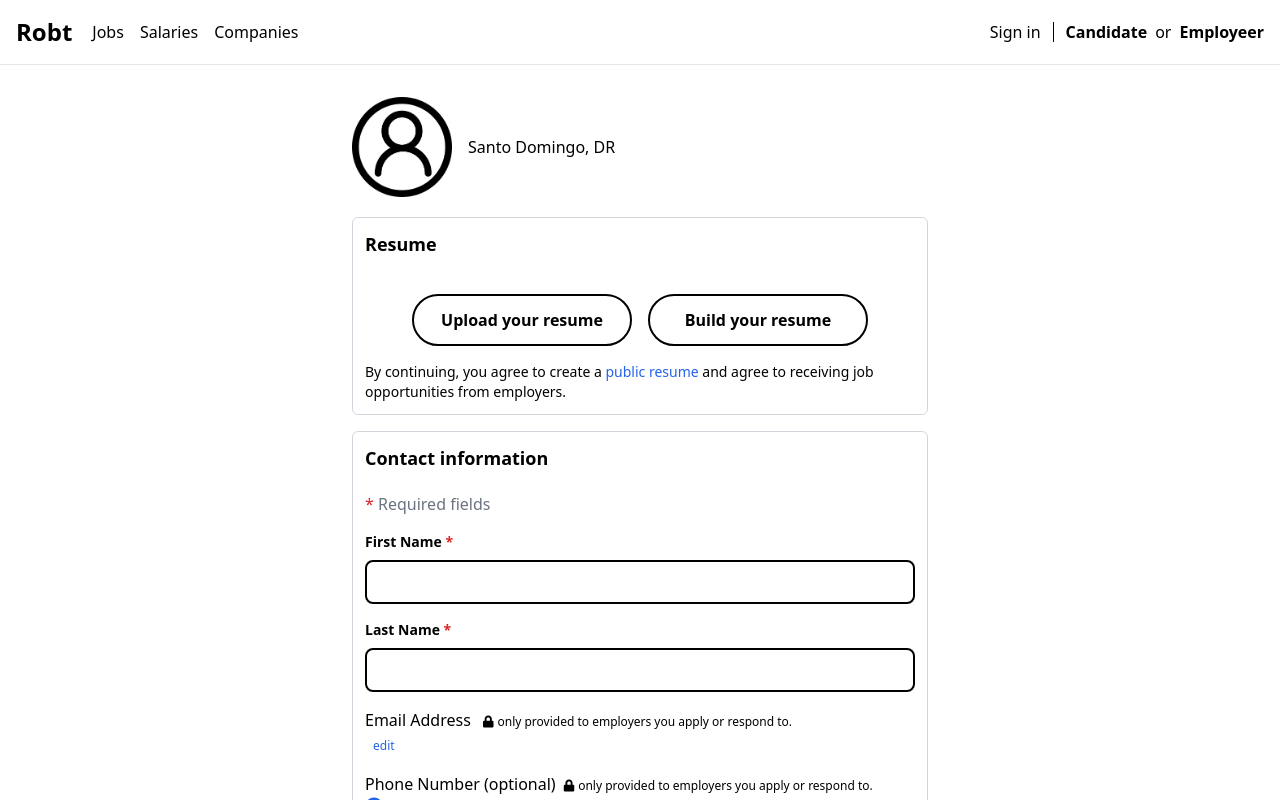
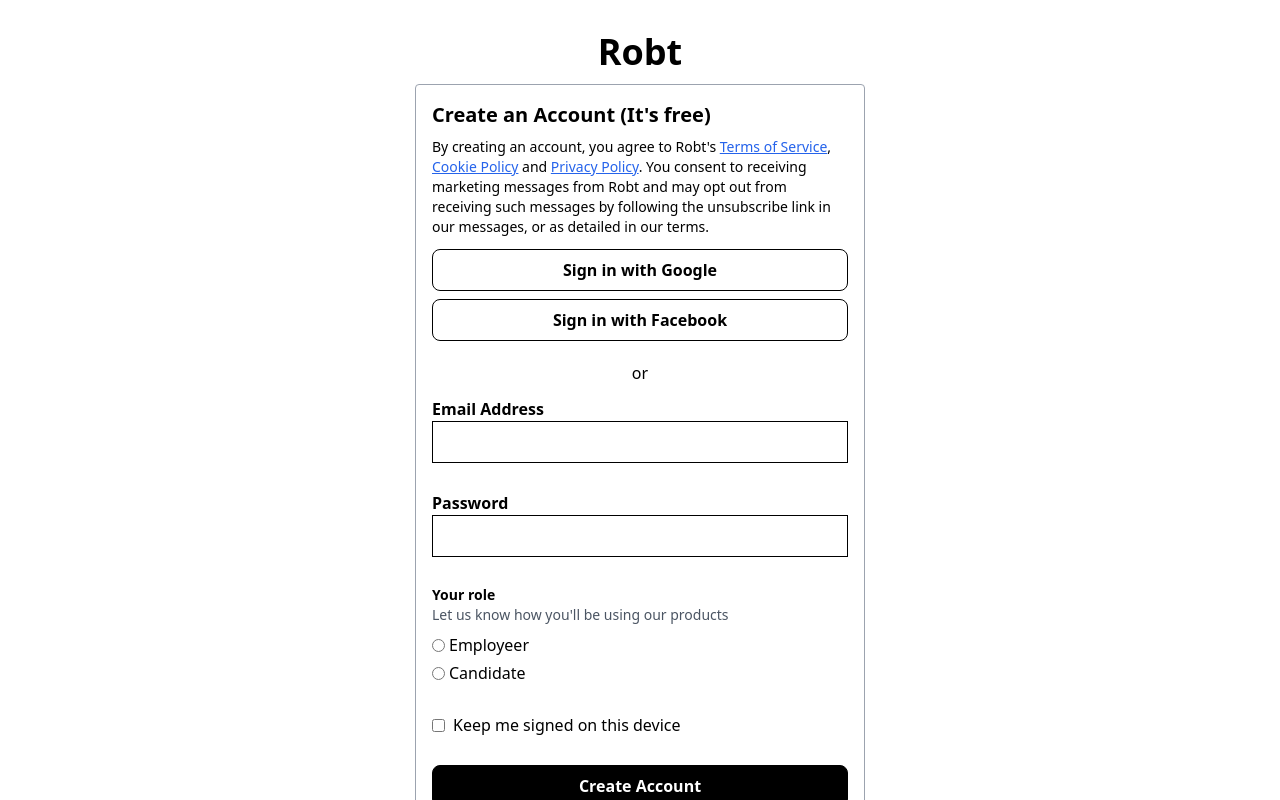
Before and after one commit to Almsrr/robt, a Next.js app: page /candidate/register in a window 1280 px wide. Shown: the top 800 px of the page. Built offline with nearby package versions, Linux system fonts and the light colour scheme.

Commit message:
registration page

```diff
--- a/components/LoginForm.tsx
+++ b/components/LoginForm.tsx
@@ -41,7 +41,7 @@
           ref={emailInput}
           type="email"
           placeholder="Email"
-          className="w-full"
+          className="form-input w-full"
         />
       </div>
       <div className="form-row">
@@ -49,7 +49,7 @@
           ref={passwordInput}
           type="password"
           placeholder="Password"
-          className="w-full"
+          className="form-input w-full"
         />
         <Link href="#">
           <a className="text-sm text-gray-600 cursor-point mt-1">
--- /dev/null
+++ b/components/RegisterForm.tsx
@@ -0,0 +1,99 @@
+import { FC, useRef } from "react";
+
+import CustomLink from "./UI/CustomLink";
+
+const RegisterForm: FC<{ onRegister: () => void }> = function () {
+  const emailRef = useRef<HTMLInputElement>(null);
+  const passwordRef = useRef<HTMLInputElement>(null);
+  const keepSignedRef = useRef<HTMLInputElement>(null);
+  const employeerRef = useRef<HTMLInputElement>(null);
+  const candidateRef = useRef<HTMLInputElement>(null);
+
+  return (
+    <form className="form">
+      <h1 className="text-xl mb-2">Create an Account (It&apos;s free) </h1>
+      <p className="text-sm mb-3">
+        By creating an account, you agree to Robt&apos;s{" "}
+        <CustomLink>Terms of Service</CustomLink>,{" "}
+        <CustomLink>Cookie Policy</CustomLink> and{" "}
+        <CustomLink>Privacy Policy</CustomLink>. You consent to receiving
+        marketing messages from Robt and may opt out from receiving such
+        messages by following the unsubscribe link in our messages, or as
+        detailed in our terms.
+      </p>
+      <div className="form-row">
+        <div className="socials flex flex-col">
+          <button type="button" className="btn btn-simple w-full mb-2">
+            Sign in with Google
+          </button>
+          <button type="button" className="btn btn-simple w-full">
+            Sign in with Facebook
+          </button>
+        </div>
+      </div>
+      <div className="form-row mt-2">
+        <div className="flex flex-col">
+          <span className="text-center">or</span>
+        </div>
+      </div>
+      <div className="form-row mb-4">
+        <label className="block font-bold">Email Address</label>
+        <input ref={emailRef} type="email" className="form-input w-full" />
+      </div>
+      <div className="form-row mb-4">
+        <label className="block font-bold">Password</label>
+        <input
+          ref={passwordRef}
+          type="password"
+          className="form-input w-full"
+        />
+      </div>
+      <div className="form-row mb-4">
+        <span className="block font-bold text-sm">Your role</span>
+        <p className="text-sm text-gray-600">
+          Let us know how you&apos;ll be using our products
+        </p>
+        <div className="flex flex-col pt-2">
+          <label id="employeer" className="flex items-center mb-1">
+            <input
+              type="radio"
+              id="employeer"
+              ref={employeerRef}
+              name="role"
+              value="employeer"
+              className="mr-1"
+            />
+            <span>Employeer</span>
+          </label>
+          <label id="candidate" className="flex items-center">
+            <input
+              type="radio"
+              id="candidate"
+              ref={candidateRef}
+              name="role"
+              value="candidate"
+              className="mr-1"
+            />
+            <span>Candidate</span>
+          </label>
+        </div>
+      </div>
+      <div className="form-row mb-4">
+        <div className="flex items-center">
+          <input
+            ref={keepSignedRef}
+            type="checkbox"
+            id="keep-signed"
+            className="mr-2"
+          />
+          <label htmlFor="keep-signed">Keep me signed on this device</label>
+        </div>
+      </div>
+      <button type="submit" className="btn btn-inverted w-full">
+        Create Account
+      </button>
+    </form>
+  );
+};
+
+export default RegisterForm;
--- /dev/null
+++ b/pages/candidate/register.tsx
@@ -0,0 +1,24 @@
+import { FC } from "react";
+
+import RegisterForm from "../../components/RegisterForm";
+
+const RegisterPage: FC = function () {
+  const registerHandler = () => {
+    alert("User registered successfully");
+  };
+
+  return (
+    <main className="page">
+      <div className="container">
+        <section>
+          <span className="block pb-3 text-center font-bold text-4xl">
+            Robt
+          </span>
+          <RegisterForm onRegister={registerHandler} />
+        </section>
+      </div>
+    </main>
+  );
+};
+
+export default RegisterPage;
--- a/styles/globals.css
+++ b/styles/globals.css
@@ -63,6 +63,6 @@
   color: #fff;
 }
 
-input {
+.form-input {
   @apply border border-black p-2;
 }
```
